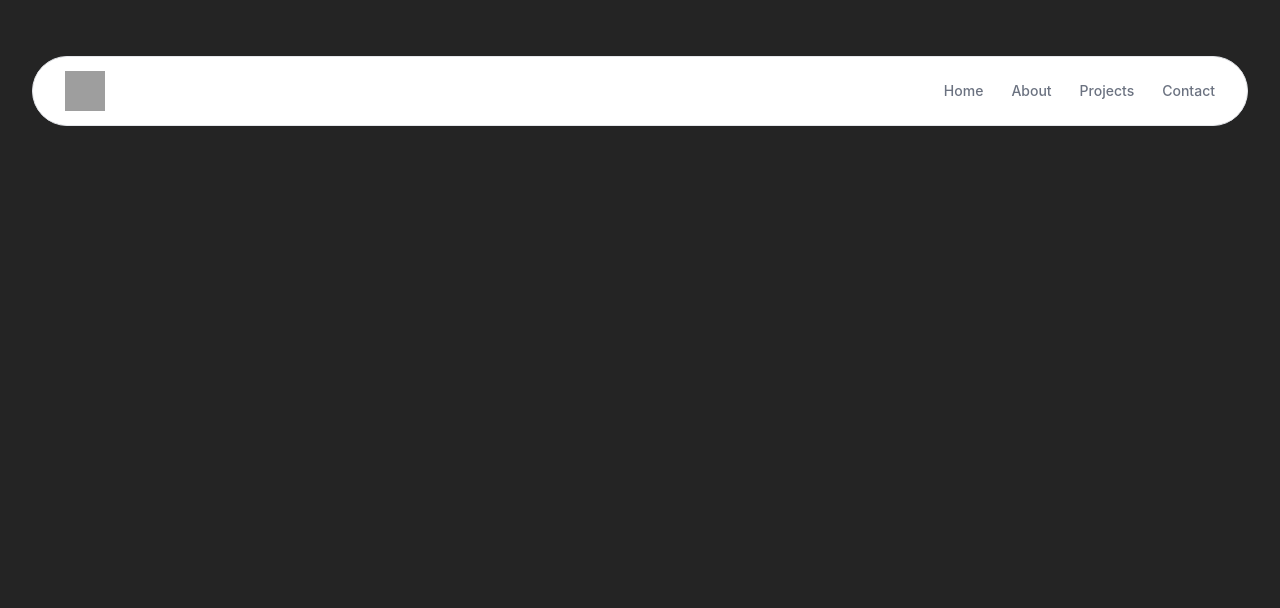
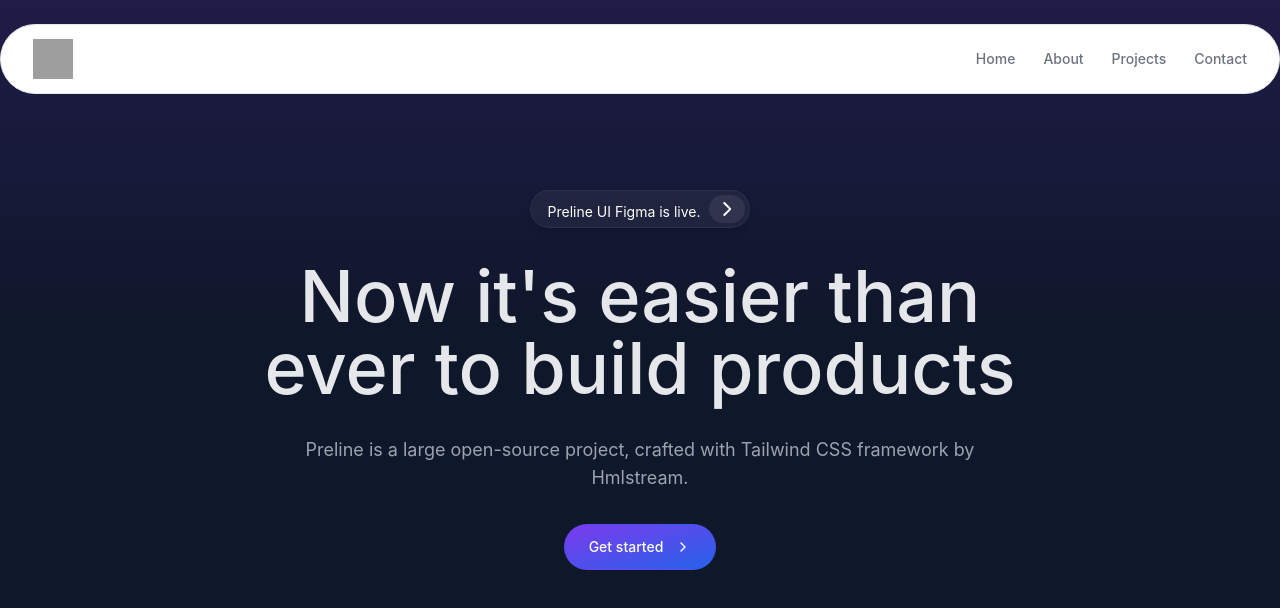
Before and after one commit to mrokonuzzaman040/fastuion-design, a React (Vite) app: page / in a window 1280 px wide. Shown: the top 608 px of the page. Built offline with nearby package versions, Linux system fonts and the light colour scheme; grey boxes are pictures that could not be loaded.

Commit message:
Refactor components and update layout

```diff
--- a/src/App.jsx
+++ b/src/App.jsx
@@ -1,35 +1,11 @@
-import { useState } from 'react'
-import reactLogo from './assets/react.svg'
-import viteLogo from '/vite.svg'
-import './App.css'
+import React from 'react';
 
-function App() {
-  const [count, setCount] = useState(0)
+const App = () => {
+  return (
+    <div>
 
-  return (
-    <>
-      <div>
-        <a href="https://vitejs.dev" target="_blank">
-          <img src={viteLogo} className="logo" alt="Vite logo" />
-        </a>
-        <a href="https://react.dev" target="_blank">
-          <img src={reactLogo} className="logo react" alt="React logo" />
-        </a>
-      </div>
-      <h1>Vite + React</h1>
-      <div className="card">
-        <button onClick={() => setCount((count) => count + 1)}>
-          count is {count}
-        </button>
-        <p>
-          Edit <code>src/App.jsx</code> and save to test HMR
-        </p>
-      </div>
-      <p className="read-the-docs">
-        Click on the Vite and React logos to learn more
-      </p>
-    </>
-  )
-}
+    </div>
+  );
+};
 
-export default App
+export default App;
--- /dev/null
+++ b/src/Home/Home/Hero.jsx
@@ -0,0 +1,44 @@
+import React from 'react';
+
+const Hero = () => {
+    return (
+        <div className="">
+            <div className="">
+                <div className="max-w-[85rem] mx-auto px-4 sm:px-6 lg:px-8 py-24 space-y-8">
+                    <div className="flex justify-center">
+                        <a className="group inline-block bg-white/[.05] hover:bg-white/[.1] border border-white/[.05] p-1 ps-4 rounded-full shadow-md" href="../figma.html">
+                            <p className="me-2 inline-block text-white text-sm">
+                                Preline UI Figma is live.
+                            </p>
+                            <span className="group-hover:bg-white/[.1] py-1.5 px-2.5 inline-flex justify-center items-center gap-x-2 rounded-full bg-white/[.075] font-semibold text-white text-sm">
+                                <svg className="flex-shrink-0 size-4" width="16" height="16" viewBox="0 0 16 16" fill="none">
+                                    <path d="M5.27921 2L10.9257 7.64645C11.1209 7.84171 11.1209 8.15829 10.9257 8.35355L5.27921 14" stroke="currentColor" stroke-width="2" stroke-linecap="round" />
+                                </svg>
+                            </span>
+                        </a>
+                    </div>
+
+                    <div className="max-w-3xl text-center mx-auto">
+                        <h1 className="block font-medium text-gray-200 text-4xl sm:text-5xl md:text-6xl lg:text-7xl">
+                            Now it's easier than ever to build products
+                        </h1>
+                    </div>
+
+                    <div className="max-w-3xl text-center mx-auto">
+                        <p className="text-lg text-gray-400">Preline is a large open-source project, crafted with Tailwind CSS framework by Hmlstream.</p>
+                    </div>
+
+                    <div className="text-center">
+                        <a className="inline-flex justify-center items-center gap-x-3 text-center bg-gradient-to-tl from-blue-600 to-violet-600 shadow-lg shadow-transparent hover:shadow-blue-700/50 border border-transparent text-white text-sm font-medium rounded-full focus:outline-none focus:ring-2 focus:ring-blue-600 focus:ring-offset-2 focus:ring-offset-white py-3 px-6 dark:focus:ring-offset-gray-800" href="#">
+                            Get started
+                            <svg className="flex-shrink-0 size-4" xmlns="http://www.w3.org/2000/svg" width="24" height="24" viewBox="0 0 24 24" fill="none" stroke="currentColor" stroke-width="2" stroke-linecap="round" stroke-linejoin="round"><path d="m9 18 6-6-6-6" /></svg>
+                        </a>
+                    </div>
+                </div>
+            </div>
+        </div>
+
+    );
+};
+
+export default Hero;
--- a/src/Home/Home/Home.jsx
+++ b/src/Home/Home/Home.jsx
@@ -1,11 +1,10 @@
 import React from 'react';
-import Navbar from '../../Components/Navbar';
+import Hero from './Hero';
 
 const Home = () => {
     return (
         <div>
-            <Navbar />
-
+            <Hero />
         </div>
     );
 };
--- a/src/Home/HomeLayout.jsx
+++ b/src/Home/HomeLayout.jsx
@@ -2,12 +2,16 @@ import React from "react";
 import "preline/preline";
 import "preline/preline.js";
 import Home from "./Home/Home";
+import Navbar from "../Components/Navbar";
+import { Outlet } from "react-router-dom";
 
 const HomeLayout = () => {
 
     return (
-        <div>
-            <Home />
+        <div className="">
+            <Navbar />
+            <Outlet />
+
         </div>
     );
 };
--- a/src/main.jsx
+++ b/src/main.jsx
@@ -10,6 +10,10 @@ import router from './routers/router.jsx';
 
 ReactDOM.createRoot( document.getElementById( 'root' ) ).render(
   <React.StrictMode>
-    <RouterProvider router={ router } />
+    <div className="bg-slate-900 h-screen">
+      <div className="bg-gradient-to-b from-violet-600/[.15] via-transparent">
+        <RouterProvider router={ router } />
+      </div>
+    </div>
   </React.StrictMode>,
 )
```
